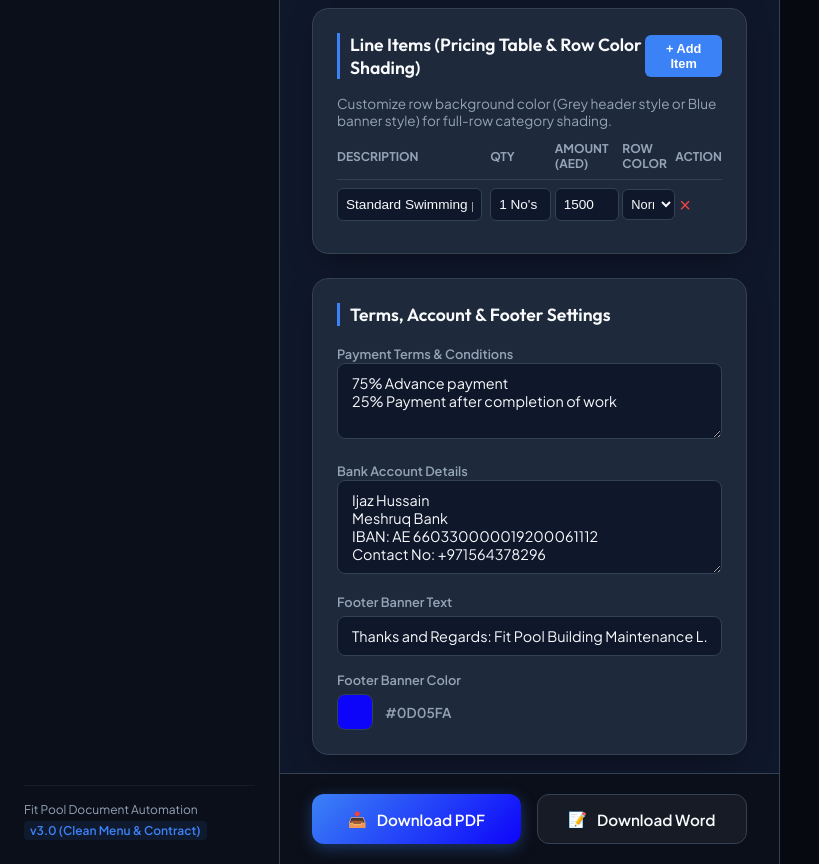
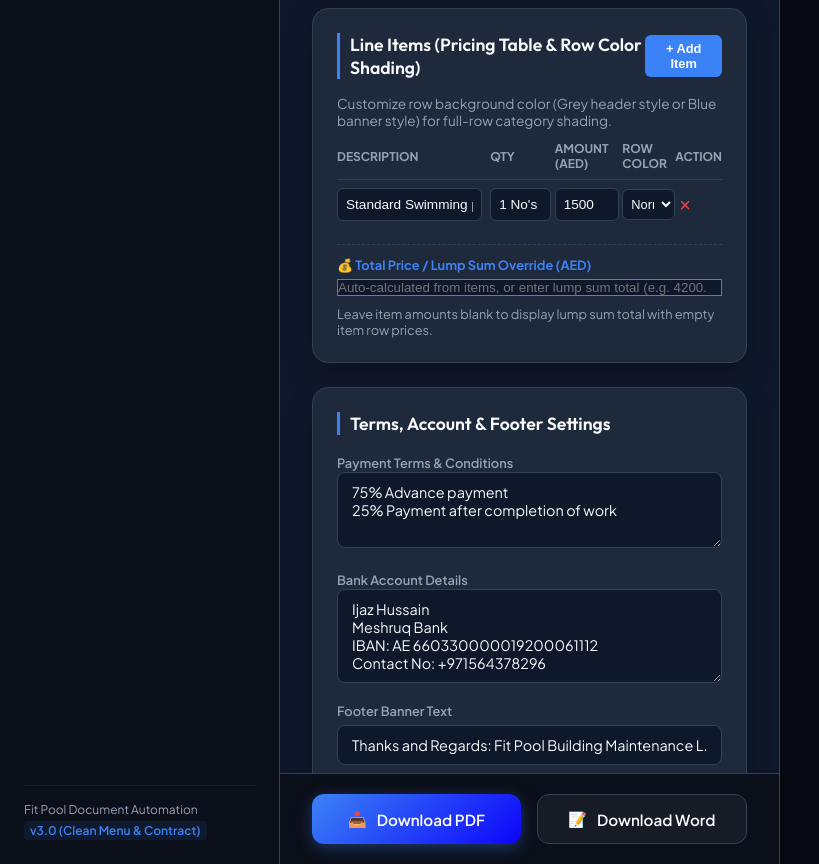
Before and after one commit to MisbahProgrammer/FIT-Pool-Maintenance-L.L.C-Custom-Document-Generator, a Flask app: page / in a window 1280 px wide. Shown: the part 1736-2600 px from the top of the page, without its empty margins (0-819 px from the left). Run offline with Flask 3, Linux system fonts and the light colour scheme; some libraries are stand-ins or nearby versions.

Commit message:
feat: add lump sum total price override and empty item row price rendering
- Added Total Price / Lump Sum Override input field for quoting overall job totals
- Updated item row price logic to display empty price cells when item amounts are left blank
- Preserved dynamic item price summing when individual item amounts are provided
- Integrated lump sum total support in live preview, PDF export, and Word (DOCX) generation engine

```diff
--- a/Templates/index.html
+++ b/Templates/index.html
@@ -302,6 +302,11 @@
                                 </tbody>
                             </table>
                         </div>
+                        <div class="form-group full-width" style="margin-top: 15px; border-top: 1px dashed var(--border-dark); padding-top: 12px;">
+                            <label for="doc-custom-total" style="color: var(--accent); font-weight: 700;">💰 Total Price / Lump Sum Override (AED)</label>
+                            <input type="number" step="0.01" id="doc-custom-total" placeholder="Auto-calculated from items, or enter lump sum total (e.g. 4200.00)" oninput="updatePreview()" style="background-color: #0f172a; border: 1px solid var(--accent);">
+                            <span style="font-size: 0.8rem; color: var(--text-muted); margin-top: 4px; display: block;">Leave item amounts blank to display lump sum total with empty item row prices.</span>
+                        </div>
                     </div>
 
                     <!-- Section 6: Advance & Remaining Payment Breakdown -->
--- a/app.py
+++ b/app.py
@@ -124,6 +124,7 @@ def generate():
         show_validity = data.get("show_validity", True)
 
         items = data.get("items", [])
+        override_total = data.get("override_total")
         vat_enabled = data.get("vat_enabled", False)
         vat_rate = float(data.get("vat_rate", 5))
 
@@ -288,7 +289,7 @@ def generate():
                         else:
                             p_norm.add_run(line_str)
 
-        # Step 5: Insert Line Items Pricing Table with Custom Row Shading (if enabled)
+        # Step 5: Insert Line Items Pricing Table with Custom Row Shading & Lump Sum Override
         if show_pricing:
             doc_final.add_paragraph("")
             table = doc_final.add_table(rows=1, cols=4)
@@ -304,23 +305,32 @@ def generate():
                 run.font.bold = True
                 run.font.color.rgb = RGBColor(0, 0, 0)
 
-            subtotal = 0.0
+            calculated_subtotal = 0.0
             for idx, item in enumerate(items):
                 no_str = f"{idx + 1:02d}"
                 desc = item.get("desc", "").strip()
                 qty = item.get("qty", "").strip()
                 bg_style = item.get("bgStyle", "none")
+                has_amount = item.get("has_amount", False)
+
                 try:
                     amount = float(item.get("amount", 0))
-                except ValueError:
+                except (ValueError, TypeError):
                     amount = 0.0
+
+                calculated_subtotal += amount
 
                 row_cells = table.add_row().cells
                 set_row_cell_widths(table.rows[-1])
                 row_cells[0].text = no_str
                 row_cells[1].text = desc
                 row_cells[2].text = qty
-                row_cells[3].text = f"{amount:.2f}" if amount > 0 or bg_style == 'none' else ""
+
+                # Display amount if provided/greater than 0, otherwise keep cell empty for lump sum items!
+                if has_amount or amount > 0:
+                    row_cells[3].text = f"{amount:.2f}"
+                else:
+                    row_cells[3].text = ""
 
                 # Apply row background shading
                 if bg_style == "grey":
@@ -342,7 +352,14 @@ def generate():
                             c.paragraphs[0].runs[0].font.bold = True
                             c.paragraphs[0].runs[0].font.color.rgb = RGBColor(255, 255, 255)
 
-                subtotal += amount
+            # Determine final subtotal (Override lump sum or calculated sum)
+            if override_total is not None:
+                try:
+                    subtotal = float(override_total)
+                except (ValueError, TypeError):
+                    subtotal = calculated_subtotal
+            else:
+                subtotal = calculated_subtotal
 
             if vat_enabled:
                 vat_amount = subtotal * (vat_rate / 100.0)
--- a/static/app.js
+++ b/static/app.js
@@ -149,10 +149,11 @@ const workPresets = {
 • Schedule: Once a week or Twice a week regular maintenance visits.
 • Full chemical testing, water balance, wall brushing, and bottom vacuuming included.`,
         items: [
-            { desc: "Swimming Pool Cleaning Service (2 Types)", qty: "", amount: 0.00, bgStyle: "grey" },
-            { desc: "Pool Cleaning (Type 1) - Once a week\nMonthly Payment (1 Month): 350.00 AED\n1 Year Payment (12 Months): 4,200.00 AED", qty: "1 Year", amount: 4200.00, bgStyle: "none" },
-            { desc: "Pool Cleaning (Type 2) - Twice a week\nMonthly Payment (1 Month): 550.00 AED\n1 Year Payment (12 Months): 6,600.00 AED", qty: "1 Year", amount: 6600.00, bgStyle: "none" }
+            { desc: "Swimming Pool Cleaning Service (2 Types)", qty: "", amount: "", bgStyle: "grey" },
+            { desc: "Pool Cleaning (Type 1) - Once a week\nMonthly Payment (1 Month): 350.00 AED\n1 Year Payment (12 Months): 4,200.00 AED", qty: "1 Year", amount: "", bgStyle: "none" },
+            { desc: "Pool Cleaning (Type 2) - Twice a week\nMonthly Payment (1 Month): 550.00 AED\n1 Year Payment (12 Months): 6,600.00 AED", qty: "1 Year", amount: "", bgStyle: "none" }
         ],
+        customTotal: "6600.00",
         contract: true
     },
     pool_light_replacement: {
@@ -487,10 +488,15 @@ function applyWorkPreset() {
         items = preset.items.map(i => ({
             desc: i.desc,
             qty: i.qty,
-            amount: i.amount,
+            amount: (i.amount !== "" && i.amount !== null && i.amount !== undefined) ? i.amount : "",
             bgStyle: i.bgStyle || "none"
         }));
         renderItemsTable();
+    }
+
+    const customTotalInput = document.getElementById("doc-custom-total");
+    if (customTotalInput) {
+        customTotalInput.value = preset.customTotal || "";
     }
 
     if (preset.contract) {
@@ -618,6 +624,7 @@ function renderItemsTable() {
     items.forEach((item, idx) => {
         const tr = document.createElement("tr");
         const currentStyle = item.bgStyle || "none";
+        const amtValue = (item.amount !== "" && item.amount !== undefined && item.amount !== null && !isNaN(item.amount) && item.amount > 0) ? item.amount : "";
 
         tr.innerHTML = `
             <td>
@@ -627,7 +634,7 @@ function renderItemsTable() {
                 <input type="text" value="${item.qty}" oninput="updateItemField(${idx}, 'qty', this.value)" placeholder="Qty">
             </td>
             <td>
-                <input type="number" step="0.01" value="${item.amount}" oninput="updateItemField(${idx}, 'amount', this.value)" placeholder="Amount (AED)">
+                <input type="number" step="0.01" value="${amtValue}" oninput="updateItemField(${idx}, 'amount', this.value)" placeholder="Amount (AED)">
             </td>
             <td>
                 <select onchange="updateItemField(${idx}, 'bgStyle', this.value)" style="background: #0f172a; color: var(--text-main); border: 1px solid var(--border-dark); border-radius: 6px; padding: 6px 4px; font-size: 0.8rem; width: 100%;">
@@ -646,7 +653,7 @@ function renderItemsTable() {
 }
 
 function addItemRow() {
-    items.push({ desc: "", qty: "1 No's", amount: 0.00, bgStyle: "none" });
+    items.push({ desc: "", qty: "1 No's", amount: "", bgStyle: "none" });
     renderItemsTable();
     updatePreview();
 }
@@ -655,7 +662,7 @@ function removeItemRow(idx) {
     if (items.length > 1) {
         items.splice(idx, 1);
     } else {
-        items[0] = { desc: "", qty: "1 No's", amount: 0.00, bgStyle: "none" };
+        items[0] = { desc: "", qty: "1 No's", amount: "", bgStyle: "none" };
     }
     renderItemsTable();
     updatePreview();
@@ -663,7 +670,8 @@ function removeItemRow(idx) {
 
 function updateItemField(idx, field, val) {
     if (field === 'amount') {
-        items[idx][field] = parseFloat(val) || 0;
+        const parsed = parseFloat(val);
+        items[idx][field] = (!isNaN(parsed) && val.trim() !== "") ? parsed : "";
     } else {
         items[idx][field] = val;
     }
@@ -835,15 +843,27 @@ function updatePreview() {
         scopeSection.style.display = "none";
     }
 
-    // Items Pricing Table Preview with Row Background Colors
+    // Items Pricing Table Preview with Row Background Colors & Lump Sum Override
     const prevTableContainer = document.getElementById("prev-table-container");
     if (showPricing) {
         prevTableContainer.style.display = "block";
 
+        let calculatedSum = 0;
+        items.forEach(item => {
+            if (item.amount !== "" && item.amount !== null && item.amount !== undefined && !isNaN(parseFloat(item.amount)) && parseFloat(item.amount) > 0) {
+                calculatedSum += parseFloat(item.amount);
+            }
+        });
+
+        const customTotalInput = document.getElementById("doc-custom-total");
+        const customTotalVal = customTotalInput ? customTotalInput.value.trim() : "";
         let subtotal = 0;
-        items.forEach(item => {
-            subtotal += item.amount;
-        });
+
+        if (customTotalVal !== "" && !isNaN(parseFloat(customTotalVal))) {
+            subtotal = parseFloat(customTotalVal);
+        } else {
+            subtotal = calculatedSum;
+        }
 
         const isVat = document.getElementById("vat-toggle").checked;
         let grandTotal = subtotal;
@@ -876,11 +896,17 @@ function updatePreview() {
             if (item.bgStyle && item.bgStyle !== "none") {
                 tr.className = `row-bg-${item.bgStyle}`;
             }
+
+            let amountDisplay = "";
+            if (item.amount !== "" && item.amount !== null && item.amount !== undefined && !isNaN(parseFloat(item.amount)) && parseFloat(item.amount) > 0) {
+                amountDisplay = parseFloat(item.amount).toFixed(2);
+            }
+
             tr.innerHTML = `
                 <td>${String(idx + 1).padStart(2, '0')}</td>
                 <td style="white-space: pre-wrap;">${item.desc || "Item Description"}</td>
-                <td>${item.qty}</td>
-                <td>${item.amount.toFixed(2)}</td>
+                <td>${item.qty || ""}</td>
+                <td>${amountDisplay}</td>
             `;
             prevTbody.appendChild(tr);
         });
@@ -894,7 +920,6 @@ function updatePreview() {
     if (showContract) {
         contractSection.style.display = "block";
         signatureSection.style.display = "flex";
-        // Hide standard single account section when contract dual signature section is present
         document.getElementById("prev-account-section").style.display = "none";
     } else {
         contractSection.style.display = "none";
@@ -954,11 +979,18 @@ function generateDocument(format) {
 
     const activeDocType = currentDocType === 'Report' ? currentReportSubtype : currentDocType;
 
-    let subtotal = 0;
+    let calculatedSum = 0;
     items.forEach(item => {
-        subtotal += item.amount;
+        if (item.amount !== "" && item.amount !== null && item.amount !== undefined && !isNaN(parseFloat(item.amount)) && parseFloat(item.amount) > 0) {
+            calculatedSum += parseFloat(item.amount);
+        }
     });
 
+    const customTotalInput = document.getElementById("doc-custom-total");
+    const customTotalVal = customTotalInput ? customTotalInput.value.trim() : "";
+    const overrideTotal = (customTotalVal !== "" && !isNaN(parseFloat(customTotalVal))) ? parseFloat(customTotalVal) : null;
+
+    const subtotal = overrideTotal !== null ? overrideTotal : calculatedSum;
     const isVat = document.getElementById("vat-toggle").checked;
     const grandTotal = isVat ? subtotal * 1.05 : subtotal;
     const wordsTotal = convertNumberToWords(grandTotal);
@@ -992,7 +1024,14 @@ function generateDocument(format) {
         city: cityVal,
         subject: subjectLine,
         intro_text: document.getElementById("doc-intro").value,
-        items: items,
+        override_total: overrideTotal,
+        items: items.map(item => ({
+            desc: item.desc,
+            qty: item.qty,
+            amount: (item.amount !== "" && item.amount !== null && item.amount !== undefined && !isNaN(parseFloat(item.amount))) ? parseFloat(item.amount) : 0,
+            has_amount: (item.amount !== "" && item.amount !== null && item.amount !== undefined && !isNaN(parseFloat(item.amount)) && parseFloat(item.amount) > 0),
+            bgStyle: item.bgStyle || "none"
+        })),
         vat_enabled: isVat,
         vat_rate: 5,
         words_total: wordsTotal,
```
Also changed, not shown: 1 other file.
